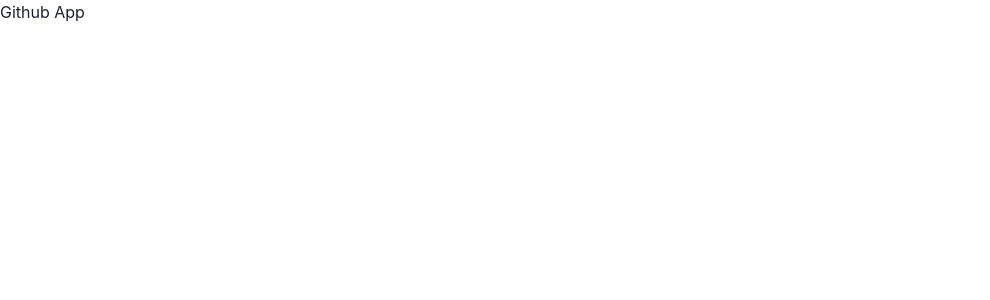
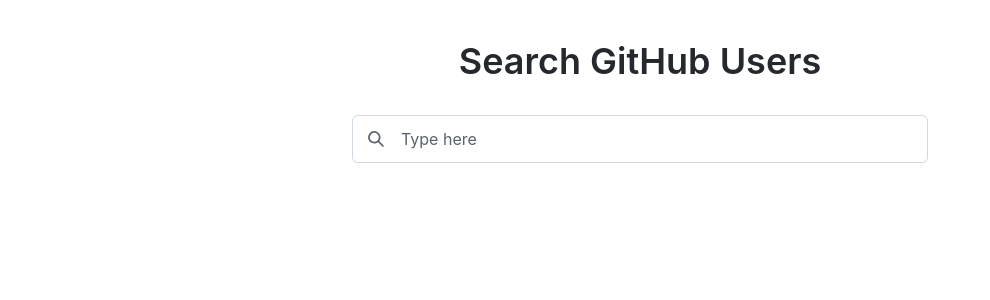
Before and after one commit to marianaLz/github-app, a React (Vite) app: page /users in a window 1280 px wide. Shown: the top 300 px of the page, without its empty margins (0-990 px from the left). Built offline with nearby package versions, Linux system fonts and the light colour scheme.

Commit message:
feat: users search page

```diff
--- a/package.json
+++ b/package.json
@@ -10,12 +10,16 @@
     "preview": "vite preview"
   },
   "dependencies": {
+    "@chakra-ui/icons": "^2.1.1",
     "@chakra-ui/react": "^2.8.2",
     "@emotion/react": "^11.13.3",
     "@emotion/styled": "^11.13.0",
+    "@tanstack/react-query": "^5.54.1",
+    "axios": "^1.7.7",
     "framer-motion": "^11.5.4",
     "react": "^18.3.1",
-    "react-dom": "^18.3.1"
+    "react-dom": "^18.3.1",
+    "react-router-dom": "^6.26.1"
   },
   "devDependencies": {
     "@eslint/js": "^9.9.0",
--- a/src/App.jsx
+++ b/src/App.jsx
@@ -1,7 +1,13 @@
-import { Text } from '@chakra-ui/react';
+import { Route, Routes } from 'react-router-dom';
+
+import UserSearch from './pages/UserSearch';
 
 function App() {
-  return <Text>Github App</Text>;
+  return (
+    <Routes>
+      <Route path='/users' element={<UserSearch />} />
+    </Routes>
+  );
 }
 
 export default App;
--- /dev/null
+++ b/src/api/index.js
@@ -0,0 +1,5 @@
+import axios from 'axios';
+
+export const fetchUsers = (username) => {
+  return axios.get(`https://api.github.com/search/users?q=${username}`);
+};
--- /dev/null
+++ b/src/components/cards/UserCard.jsx
@@ -0,0 +1,31 @@
+import { Button, Card, CardBody, Flex, Heading, Image } from '@chakra-ui/react';
+
+const UserCard = (user) => {
+  return (
+    <Card border='1px solid' borderColor='gray-300'>
+      <CardBody align='center' as={Flex} flexDir='column' gap='2'>
+        <Image
+          alt={user.login}
+          border='1px solid'
+          borderColor='gray-300'
+          borderRadius='md'
+          src={user.avatar_url}
+          w='full'
+        />
+        <Heading size='md' noOfLines='1'>
+          {user.login}
+        </Heading>
+        <Button
+          as='a'
+          href={user.html_url}
+          target='_blank'
+          rel='noopener noreferrer'
+        >
+          View Profile
+        </Button>
+      </CardBody>
+    </Card>
+  );
+};
+
+export default UserCard;
--- /dev/null
+++ b/src/components/common/Alert.jsx
@@ -0,0 +1,12 @@
+import { Alert as AlertContainer, AlertIcon } from '@chakra-ui/react';
+
+const Alert = ({ message, status = 'info' }) => {
+  return (
+    <AlertContainer maxW='xl' status={status} variant='left-accent'>
+      <AlertIcon />
+      {message}
+    </AlertContainer>
+  );
+};
+
+export default Alert;
--- /dev/null
+++ b/src/components/common/Loader.jsx
@@ -0,0 +1,12 @@
+import { Flex, Spinner, Text } from '@chakra-ui/react';
+
+const Loader = () => {
+  return (
+    <Flex align='center' flexDir='column' gap='4' textAlign='center'>
+      <Spinner color='primary' size='xl' />
+      <Text>Loading...</Text>
+    </Flex>
+  );
+};
+
+export default Loader;
--- /dev/null
+++ b/src/components/common/SearchBar.jsx
@@ -0,0 +1,20 @@
+import { Input, InputGroup, InputLeftElement } from '@chakra-ui/react';
+import { SearchIcon } from '@chakra-ui/icons';
+
+const SearchBar = ({ value, onChange }) => {
+  return (
+    <InputGroup maxW='xl'>
+      <Input
+        value={value}
+        onChange={onChange}
+        placeholder='Type here'
+        aria-label='Search input'
+      />
+      <InputLeftElement>
+        <SearchIcon color='gray-400' />
+      </InputLeftElement>
+    </InputGroup>
+  );
+};
+
+export default SearchBar;
--- a/src/main.jsx
+++ b/src/main.jsx
@@ -1,13 +1,22 @@
 import { StrictMode } from 'react';
 import { createRoot } from 'react-dom/client';
+import { BrowserRouter } from 'react-router-dom';
 import { ChakraProvider } from '@chakra-ui/react';
+import { QueryClient, QueryClientProvider } from '@tanstack/react-query';
 
 import App from './App.jsx';
+import theme from './theme';
+
+const queryClient = new QueryClient();
 
 createRoot(document.getElementById('root')).render(
-  <ChakraProvider>
-    <StrictMode>
-      <App />
-    </StrictMode>
-  </ChakraProvider>
+  <StrictMode>
+    <BrowserRouter>
+      <QueryClientProvider client={queryClient}>
+        <ChakraProvider theme={theme}>
+          <App />
+        </ChakraProvider>
+      </QueryClientProvider>
+    </BrowserRouter>
+  </StrictMode>
 );
--- /dev/null
+++ b/src/pages/UserSearch.jsx
@@ -0,0 +1,54 @@
+import { useState } from 'react';
+import { useQuery } from '@tanstack/react-query';
+import { Container, Flex, Heading, SimpleGrid } from '@chakra-ui/react';
+
+import Alert from '../components/common/Alert';
+import Loader from '../components/common/Loader';
+import SearchBar from '../components/common/SearchBar';
+import UserCard from '../components/cards/UserCard';
+
+import { fetchUsers } from '../api';
+
+const UserSearch = () => {
+  const [username, setUsername] = useState('');
+
+  const { data, error, isLoading } = useQuery({
+    queryKey: ['users', username],
+    queryFn: () => fetchUsers(username),
+    enabled: !!username,
+  });
+
+  return (
+    <Container
+      align='center'
+      as={Flex}
+      flexDir='column'
+      gap='8'
+      maxW='container.lg'
+      py={10}
+    >
+      <Heading as='h1'>Search GitHub Users</Heading>
+
+      <SearchBar
+        value={username}
+        onChange={(e) => setUsername(e.target.value)}
+      />
+
+      {isLoading && <Loader />}
+
+      {error && <Alert message={`Error: ${error.message}`} status='error' />}
+
+      {data?.data?.items?.length === 0 && username ? (
+        <Alert message={`No users found for "${username}"`} />
+      ) : (
+        <SimpleGrid columns={{ base: 2, md: 3, lg: 4 }} spacing='8'>
+          {data?.data?.items?.map((user) => (
+            <UserCard key={user.id} {...user} />
+          ))}
+        </SimpleGrid>
+      )}
+    </Container>
+  );
+};
+
+export default UserSearch;
--- /dev/null
+++ b/src/theme/index.js
@@ -0,0 +1,95 @@
+import { extendTheme } from '@chakra-ui/react';
+
+const theme = extendTheme({
+  colors: {
+    primary: '#1f883d',
+    'primary-bright': '#1c8139',
+    'gray-100': '#f6f8fa',
+    'gray-200': '#eff2f5',
+    'gray-300': '#d0d9e0',
+    'gray-400': '#59636e',
+    'gray-500': '#25292e',
+  },
+  styles: {
+    global: {
+      body: {
+        color: 'gray-500',
+      },
+    },
+  },
+  components: {
+    Button: {
+      baseStyle: {
+        fontWeight: '600',
+      },
+      variants: {
+        primary: {
+          bgColor: 'primary',
+          color: 'white',
+          _hover: {
+            bgColor: 'primary-bright',
+          },
+        },
+        secondary: {
+          bgColor: 'gray-100',
+          border: '1px solid',
+          borderColor: 'gray-300',
+          _hover: {
+            bgColor: 'gray-200',
+          },
+        },
+      },
+      defaultProps: {
+        size: 'sm',
+        variant: 'secondary',
+      },
+    },
+    Card: {
+      baseStyle: {
+        container: {
+          boxShadow: 'none',
+          transition: 'all 0.3s',
+          _hover: {
+            transform: 'scale(0.98)',
+            transition: 'all 0.3s',
+          },
+        },
+      },
+    },
+    Heading: {
+      baseStyle: {
+        fontWeight: '600',
+      },
+    },
+    Input: {
+      baseStyle: {
+        field: {
+          border: '1px solid',
+          height: '12',
+          _placeholder: {
+            color: 'gray-400',
+          },
+        },
+      },
+      variants: {
+        outline: {
+          field: {
+            borderColor: 'gray-300',
+            fontSize: 'md',
+            lineHeight: '4',
+            _focusVisible: {
+              borderColor: 'gray-200',
+              boxShadow: 'none',
+              zIndex: '1',
+            },
+            _hover: {
+              borderColor: 'gray-200',
+            },
+          },
+        },
+      },
+    },
+  },
+});
+
+export default theme;
```
Also changed, not shown: eslint.config.js (+7 -6 lines), 1 other file (tests, documents, lock files or other folders).
